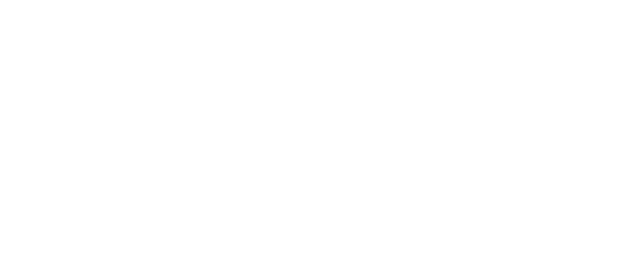
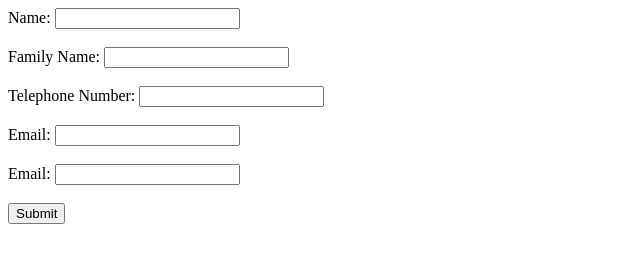
Before and after one commit to RojhatSef/GUesBook-, a plain HTML site: page index.html in a window 1280 px wide. Shown: the whole page, without its empty margins (0-640 px from the left). Drawn offline with Linux system fonts and the light colour scheme.

Commit message:
Used old code from previous work assignment 1.7

```diff
--- a/Guest.js
+++ b/Guest.js
@@ -0,0 +1 @@
+window.onload();
--- a/index.html
+++ b/index.html
@@ -11,7 +11,28 @@
 </head>
 
 <body>
+    <form id="form">
+        <label for="nameField">Name:</label>
+        <input type="text" id="nameField" class="nameField">
+        <br> <br>
+        <label for="familyNameField">Family Name:</label>
+        <input type="text" id="familyNameField" class="familyNameField">
+        <br> <br>
+        <label for="phoneNumber">Telephone Number:</label>
+        <input type="text" id="PhoneNumber" class="PhoneNumber">
+        <br> <br>
+        <label for="email">Email: </label>
+        <input type="text" id="emailId" class="emailClass"><br>
+        <br>
+        <label for="email">Email: </label>
+        <input type="text" id="emailId" class="emailClass"><br>
+        <br>
 
+
+        <input type="submit" value="Submit" class="guessSubmit" id="submitinput">
+
+
+    </form>
 </body>
 
 </html>
```
